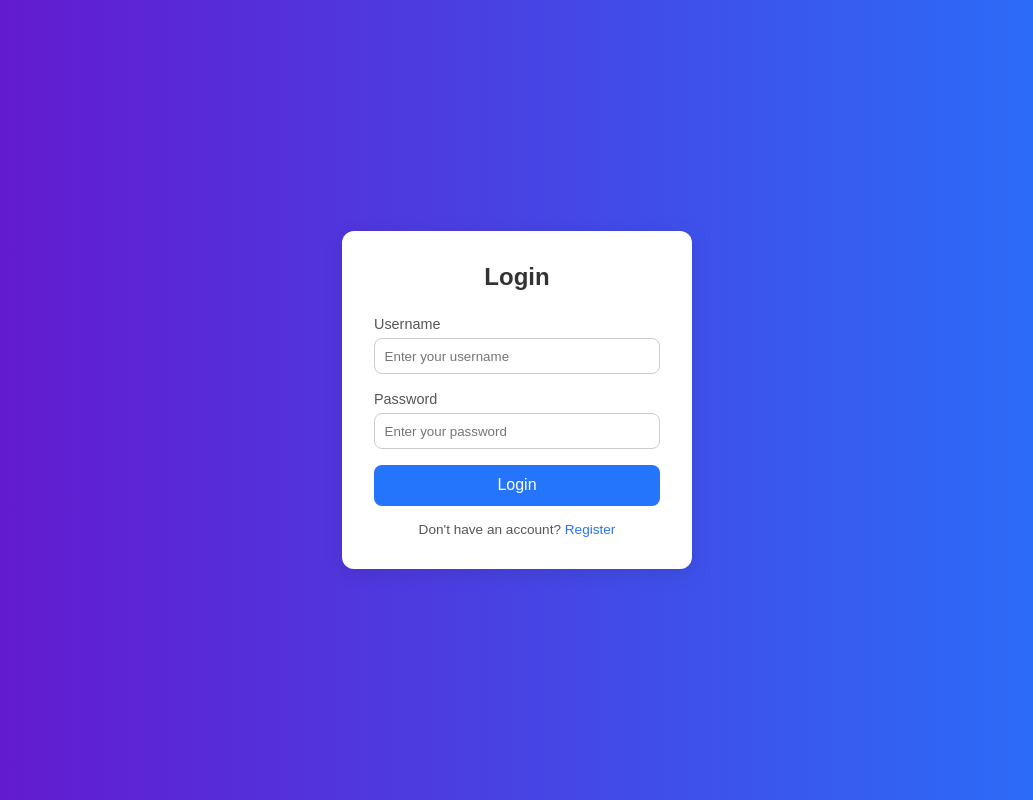
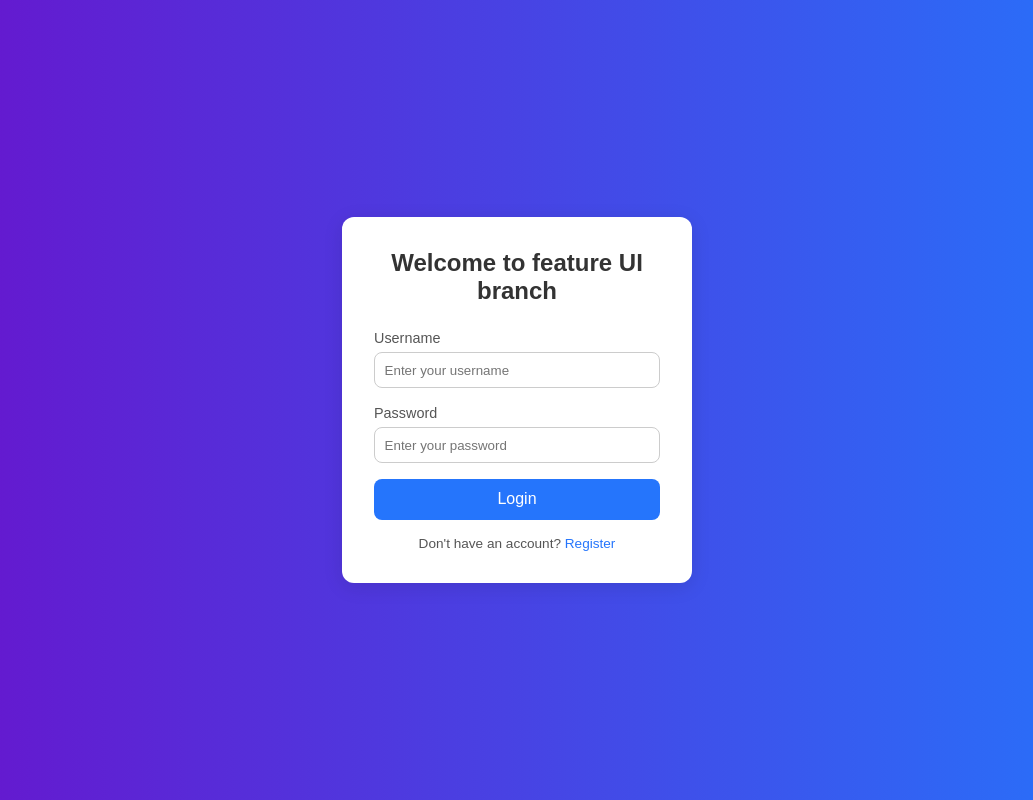
Before and after one commit to renalsandi/login-app, a plain HTML site: page frontend/index.html in a window 1280 px wide. Shown: the whole page, without its empty margins (123-1156 px from the left). Drawn offline with Linux system fonts and the light colour scheme.

Commit message:
tambah tulisan di feature-ui branch

```diff
--- a/frontend/index.html
+++ b/frontend/index.html
@@ -8,7 +8,7 @@
 </head>
 <body>
     <div class="login-container">
-        <h2>Login</h2>
+        <h2>Welcome to feature UI branch</h2>
         <form id="loginForm">
             <div class="form-group">
                 <label for="username">Username</label>
```
